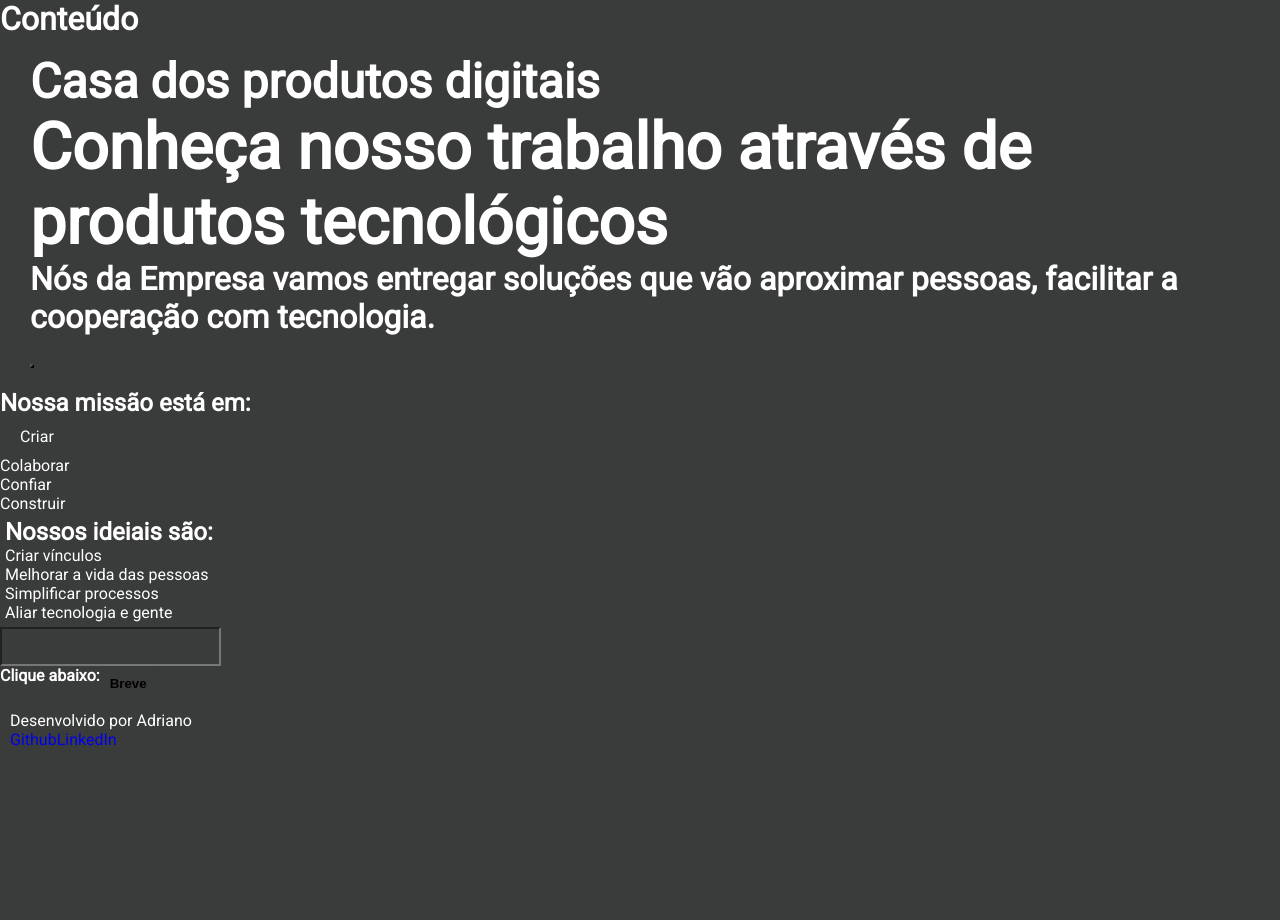
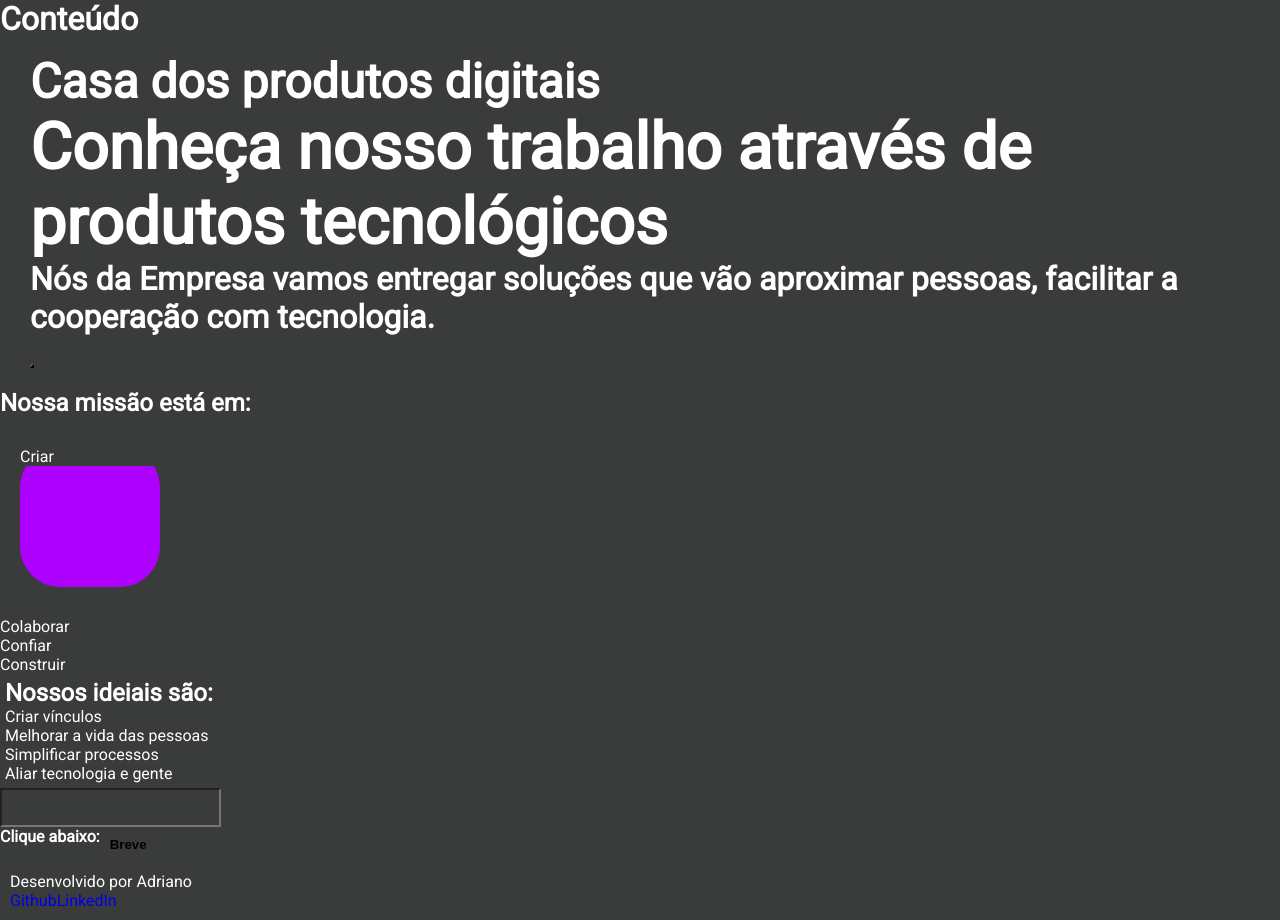
Before and after one commit to AdrianoFront/page-capture, a Next.js app: page / in a window 1280 px wide. Before the commit the page ends 800 px from the top, so only its background shows below. Built offline with nearby package versions, Linux system fonts and the light colour scheme.

Commit message:
Criando card no componente motivation

```diff
--- a/src/components/motivation/Motivation.jsx
+++ b/src/components/motivation/Motivation.jsx
@@ -7,8 +7,13 @@ const StyledMotivation = styled.div`
 `
 
 const StyledMission = styled.div`
-  background-color: #00FF00;
-  margin: 10px 20px;
+  background-color: #ae00ff;
+  height: 140px;
+  width: 140px;
+  background-position: center;
+  border: none;
+  border-radius: 40px;
+  margin: 30px 20px;
 `
 
 export default function Motivation() {
```
